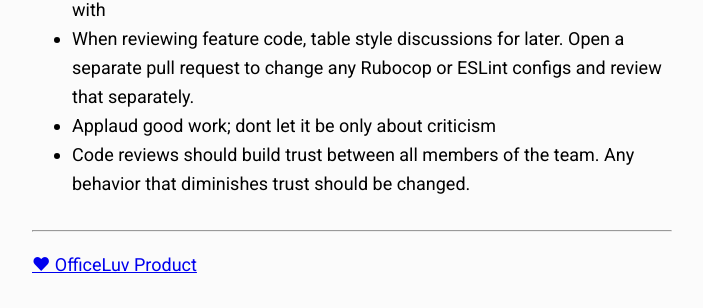
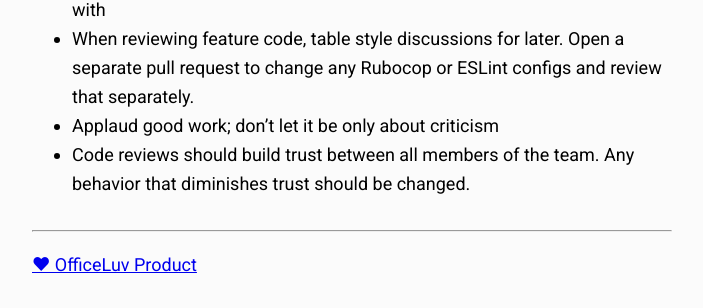
Before and after one commit to officeluv/officeluv.github.io, a Jekyll site: the page built from code-reviews.md, in a window 1280 px wide. Shown: the part 972-1280 px from the top of the page, without its empty margins (288-991 px from the left). Built offline with Jekyll 4.4.1, drawn with Linux system fonts in a browser that asks for light colours.

Commit message:
Update code-reviews.md
Co-authored-by: Josh Beckman <josh@joshbeckman.org>

```diff
--- a/code-reviews.md
+++ b/code-reviews.md
@@ -27,5 +27,5 @@ Every dev participates in the code review process the same way, regardless of se
 - Make clear which comments are non-blocking or unimportant
 - Before offering advice, understand the constraints the developer is working with
 - When reviewing feature code, table style discussions for later. Open a separate pull request to change any Rubocop or ESLint configs and review that separately.
-- Applaud good work; dont let it be only about criticism
+- Applaud good work; don't let it be only about criticism
 - Code reviews should build trust between all members of the team. Any behavior that diminishes trust should be changed.
```
